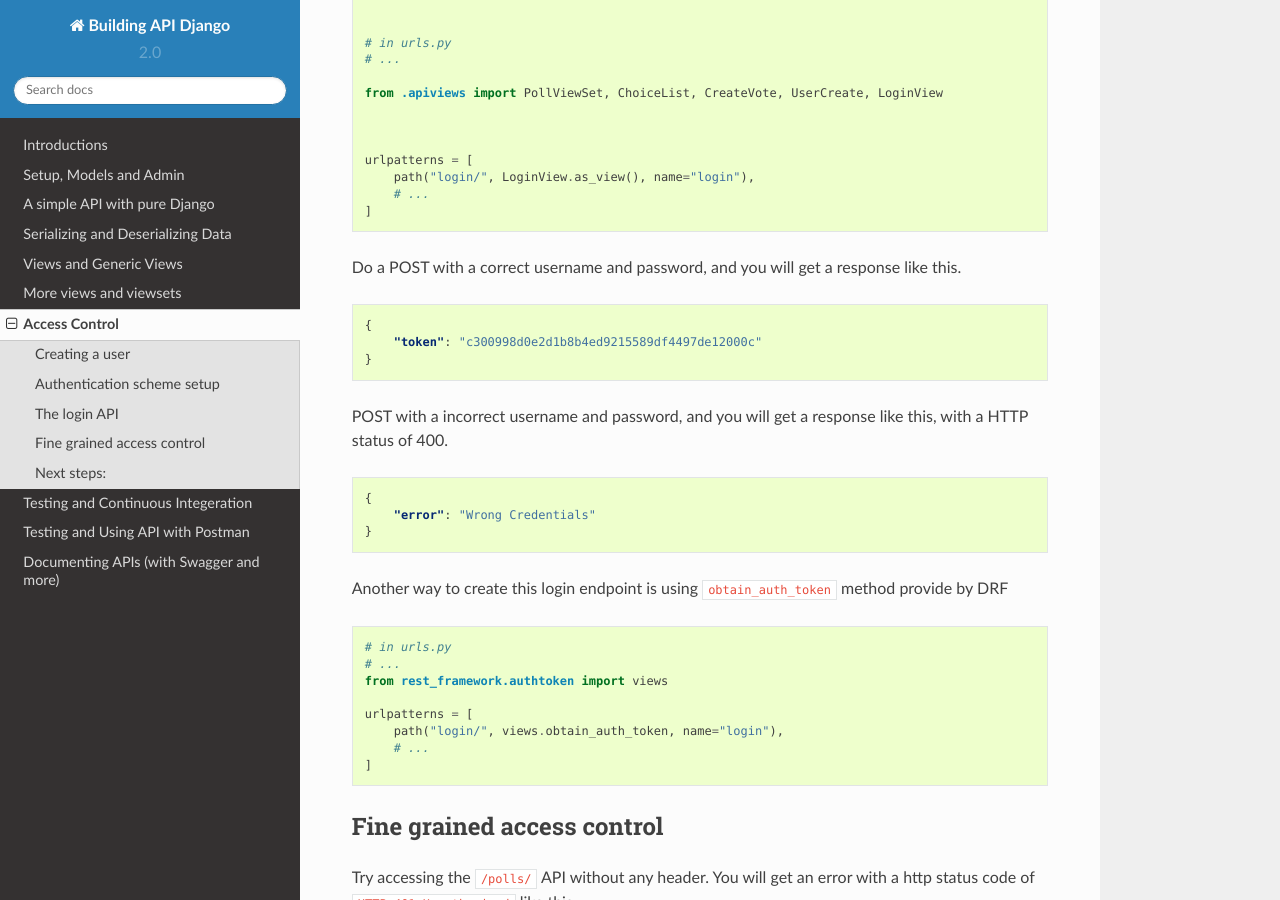
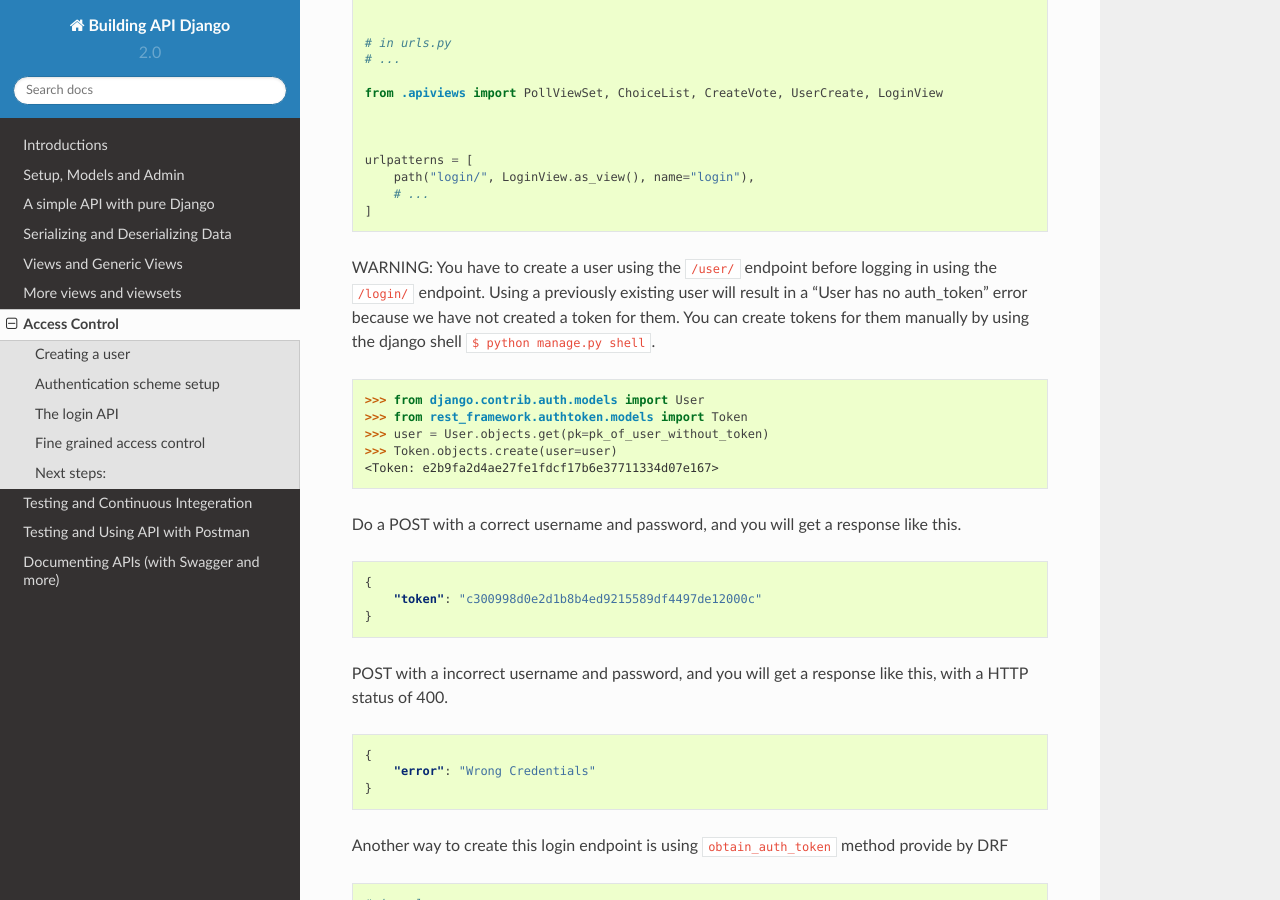
Before and after one commit to agiliq/building-api-django, a Sphinx documentation site: the page built from docs/access-control.rst, in a window 1280 px wide and 900 px high, scrolled down 4003 px. Built offline with Sphinx 7.4.7 and the Read the Docs theme 2.0.0, drawn with Linux system fonts in a browser that asks for light colours.

Commit message:
User token is not created
Previously existing users, like the user created using 'createsuperuser' do not have a token. Logging in with those credentials will result in an Internal server error as "User has no auth_token". I have explained the problem, and proposed a solution.

```diff
--- a/docs/access-control.rst
+++ b/docs/access-control.rst
@@ -216,6 +216,14 @@ Add a view and connect it to urls.
         # ...
     ]
 
+WARNING: You have to create a user using the :code:`/user/` endpoint before logging in using the :code:`/login/` endpoint. Using a previously existing user will result in a "User has no auth_token" error because we have not created a token for them. You can create tokens for them manually by using the django shell :code:`$ python manage.py shell`.
+
+    >>> from django.contrib.auth.models import User
+    >>> from rest_framework.authtoken.models import Token
+    >>> user = User.objects.get(pk=pk_of_user_without_token)
+    >>> Token.objects.create(user=user)
+    <Token: e2b9fa2d4ae27fe1fdcf17b6e37711334d07e167>
+
 Do a POST with a correct username and password, and you will get a response like this.
 
 .. code-block:: json
```
